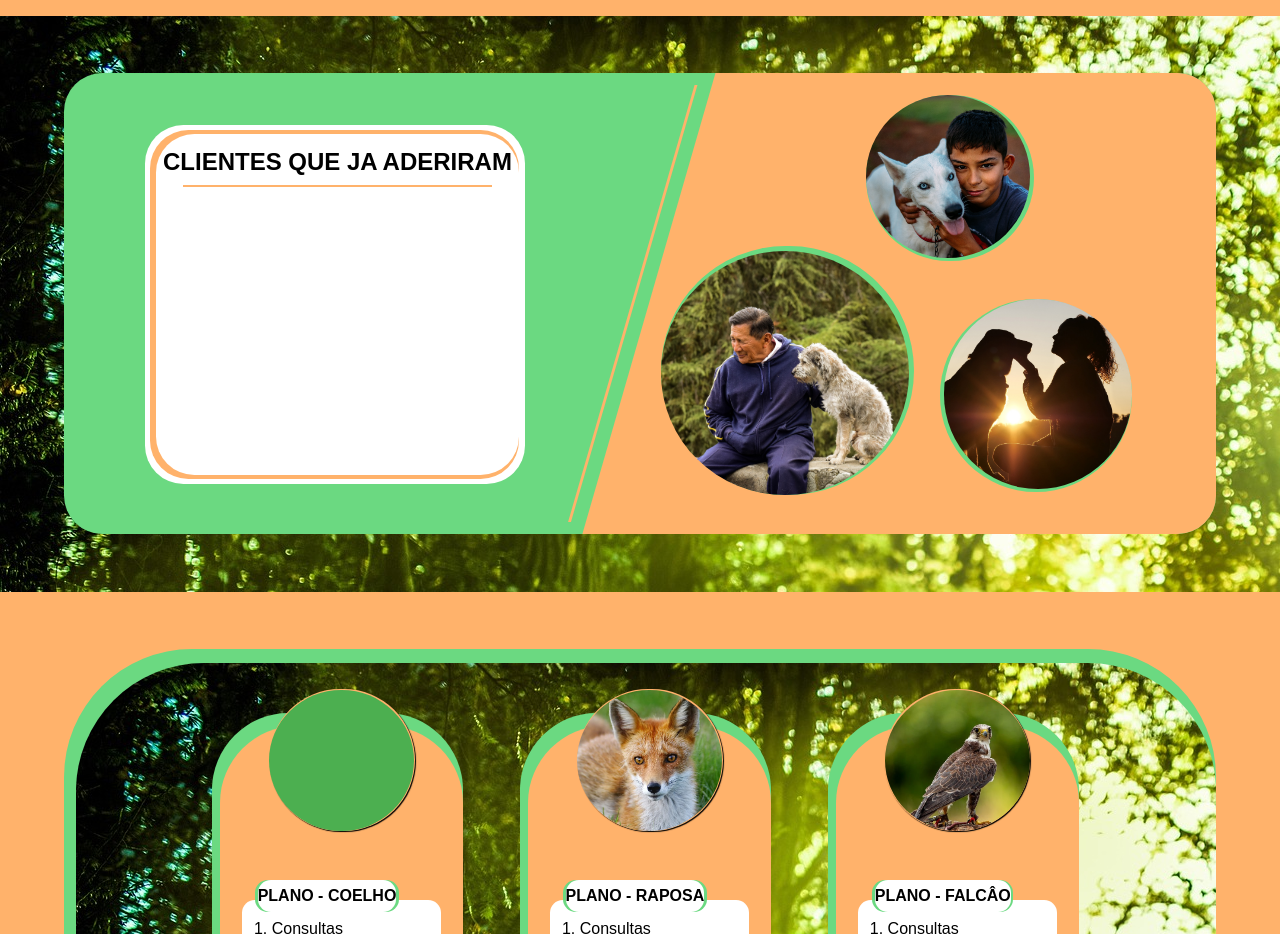
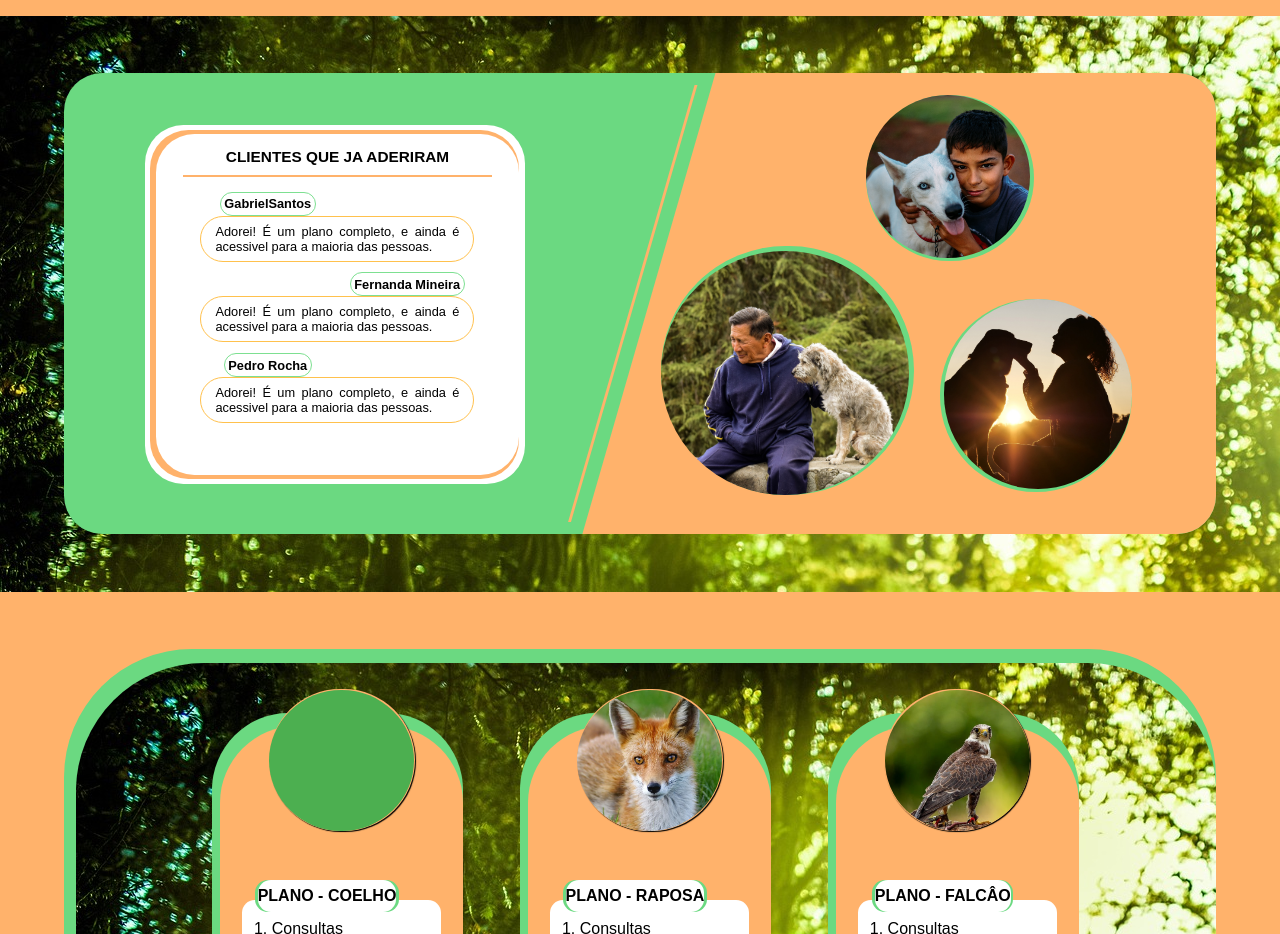
Before and after one commit to joaopaulo10101010/PetFeliz, a plain HTML site: page index.html in a window 1280 px wide. Shown: the part 3280-4214 px from the top of the page. Drawn offline with Linux system fonts and the light colour scheme.

Commit message:
clientes que ja aderiram texto

```diff
--- a/css/styles.css
+++ b/css/styles.css
@@ -1160,3 +1160,51 @@ nav a {
     background-image: url(../imagens/carocel5.jpg);
     background-size: cover;
 }
+#titulo{
+    text-align: center;
+    font-size: 1.2vw;
+}
+.backcomentario{
+    padding-bottom: 3%;
+    justify-content: center;
+    align-items: center;
+    flex-direction: column;
+    display: flex;
+    width: 96%;
+    height: auto;
+    padding-left: 2%;
+    padding-right: 2%;
+}
+.nomedocomentario
+{
+    margin-right: 40%;
+    font-size: 1vw;
+    border: 0.15vw solid rgb(125, 224, 145);
+    border-radius: 3vw;
+    width: auto;
+    padding: 1%;
+}
+.textocomentario{
+
+    padding: 2%;
+    padding-left: 4%;
+    padding-right: 4%;
+    border-radius: 3vw;
+    border: 0.15vw solid rgb(255, 193, 77);
+    justify-content: center;
+    display: flex;
+    align-items: center;
+    text-align: justify;
+    width: 70%;
+    height: auto;
+    font-size: 1vw;
+}
+.nomedocomentario1
+{
+    margin-left: 40%;
+    font-size: 1vw;
+    border: 0.15vw solid rgb(125, 224, 145);
+    border-radius: 3vw;
+    width: auto;
+    padding: 1%;
+}
--- a/index.html
+++ b/index.html
@@ -134,8 +134,35 @@
           <div id="backtextreda1" class="backgroundcolor3">
             <div id="backtextreda2" class="backgroundcolor1">
               <div id="backtextreda3" class="backgroundcolor3">
-                <h1>CLIENTES QUE JA ADERIRAM</h1>
+                <h1 id="titulo">CLIENTES QUE JA ADERIRAM</h1>
                 <div id="linhalaranja2" class="backgroundcolor1"></div>
+
+                <div class="backcomentario">
+                  <h4 class="nomedocomentario">
+                    GabrielSantos
+                  </h4>
+                  <div class="textocomentario">
+                    Adorei! É um plano completo, e ainda é acessivel para a maioria das pessoas.
+                  </div>
+                </div>
+
+                <div class="backcomentario">
+                  <h4 class="nomedocomentario1">
+                    Fernanda Mineira
+                  </h4>
+                  <div class="textocomentario">
+                    Adorei! É um plano completo, e ainda é acessivel para a maioria das pessoas.
+                  </div>
+                </div>
+
+                <div class="backcomentario">
+                  <h4 class="nomedocomentario">
+                    Pedro Rocha
+                  </h4>
+                  <div class="textocomentario">
+                    Adorei! É um plano completo, e ainda é acessivel para a maioria das pessoas.
+                  </div>
+                </div>
 
               </div>
             </div>
```
